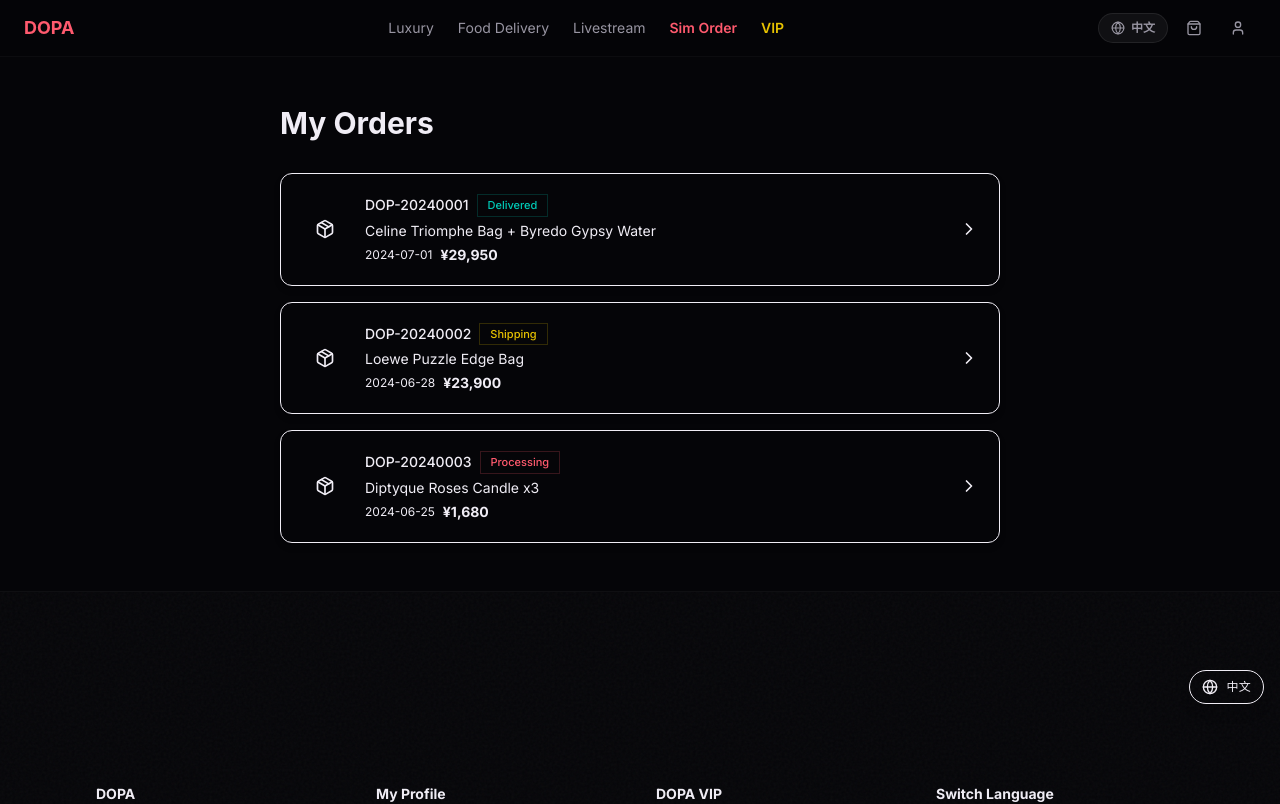
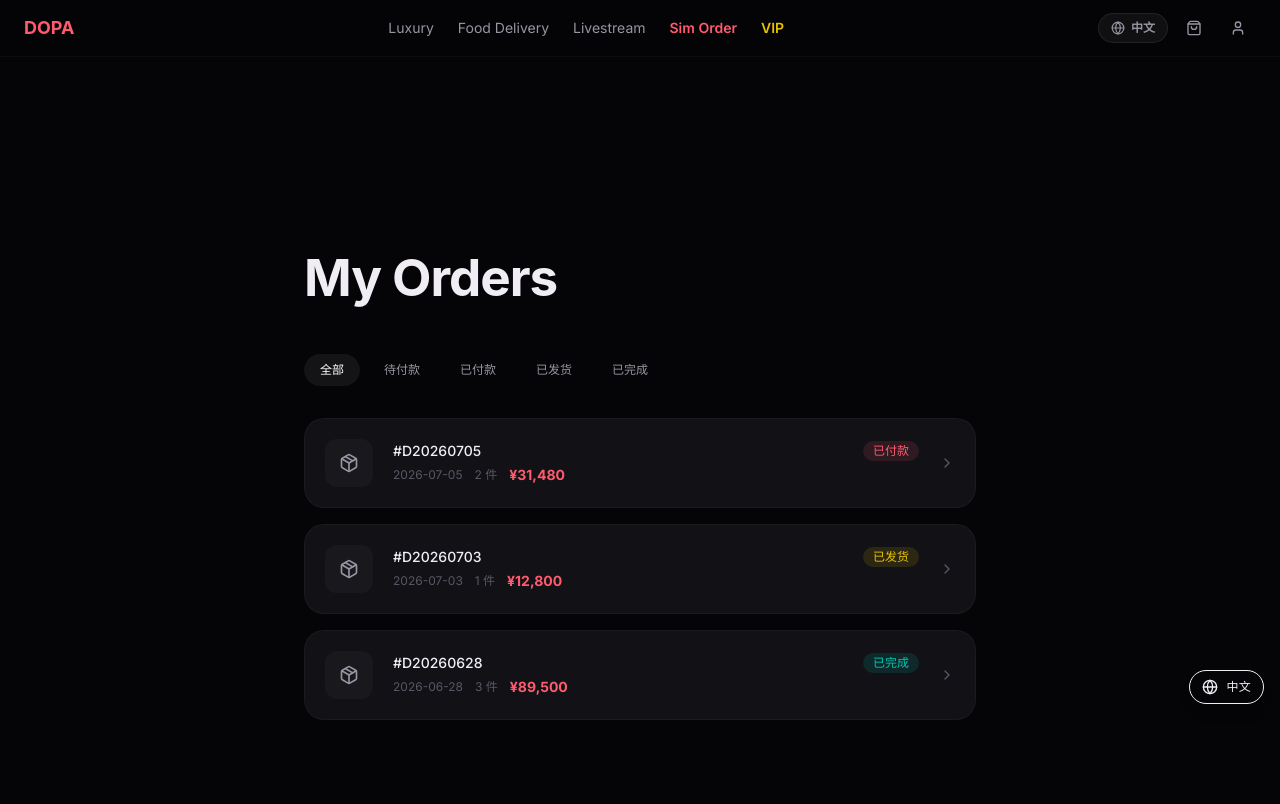
Before and after one commit to chenzhize60-design/dopa-platform, a Next.js app: page /en/orders in a window 1280 px wide. Shown: the top 804 px of the page. Built offline with nearby package versions, Linux system fonts and the light colour scheme; a web font is replaced by a local one.

Commit message:
Orders page + SkinContext provider for theme switching

```diff
--- a/src/app/[locale]/layout.tsx
+++ b/src/app/[locale]/layout.tsx
@@ -3,6 +3,7 @@
 import { notFound } from "next/navigation";
 import { routing } from "@/i18n/routing";
 import { LanguageSwitcher } from "@/components/brand/LanguageSwitcher";
+import { ClientProviders } from "@/components/ClientProviders";
 import type { Metadata } from "next";
 
 type Props = {
@@ -30,7 +31,9 @@
 
   return (
     <NextIntlClientProvider messages={messages}>
-      {children}
+      <ClientProviders>
+        {children}
+      </ClientProviders>
       <LanguageSwitcher />
     </NextIntlClientProvider>
   );
--- a/src/app/[locale]/orders/page.tsx
+++ b/src/app/[locale]/orders/page.tsx
@@ -1,105 +1,72 @@
 "use client";
 
 import Link from "next/link";
+import { useTranslations, useLocale } from "next-intl";
 import { Package, ChevronRight } from "lucide-react";
 import { Header } from "@/components/layout/Header";
 import { Footer } from "@/components/layout/Footer";
-import { Badge } from "@/components/brand/Badge";
-import { useTranslations } from "next-intl";
 
 const orders = [
-  {
-    id: "DOP-20240001",
-    date: "2024-07-01",
-    status: "delivered" as const,
-    items: "Celine Triomphe Bag + Byredo Gypsy Water",
-    total: "¥29,950",
-  },
-  {
-    id: "DOP-20240002",
-    date: "2024-06-28",
-    status: "shipping" as const,
-    items: "Loewe Puzzle Edge Bag",
-    total: "¥23,900",
-  },
-  {
-    id: "DOP-20240003",
-    date: "2024-06-25",
-    status: "processing" as const,
-    items: "Diptyque Roses Candle x3",
-    total: "¥1,680",
-  },
+  { id: "D20260705", date: "2026-07-05", items: 2, total: "¥31,480", status: "paid", statusLabel: "已付款" },
+  { id: "D20260703", date: "2026-07-03", items: 1, total: "¥12,800", status: "shipped", statusLabel: "已发货" },
+  { id: "D20260628", date: "2026-06-28", items: 3, total: "¥89,500", status: "completed", statusLabel: "已完成" },
 ];
-
-const statusConfig = {
-  delivered: { label: "Delivered", variant: "verified" as const },
-  shipping: { label: "Shipping", variant: "hot" as const },
-  processing: { label: "Processing", variant: "new" as const },
-};
 
 export default function OrdersPage() {
   const t = useTranslations();
+  const locale = useLocale();
+
   return (
-    <div className="min-h-screen flex flex-col">
+    <main className="overflow-x-hidden w-full max-w-full min-h-screen">
       <Header />
+      <section className="section-cinema px-6 sm:px-12 lg:px-24">
+        <div className="max-w-2xl mx-auto">
+          <h1 className="h2-cinema text-[var(--t-high)] mb-12">{t("orders.title")}</h1>
 
-      <main className="flex-1 max-w-3xl mx-auto px-4 sm:px-6 py-12 w-full">
-        <h1 className="text-3xl font-display font-bold text-text-primary mb-8">
-          {t("orders.title")}
-        </h1>
+          <div className="flex gap-2 mb-8">
+            {["全部", "待付款", "已付款", "已发货", "已完成"].map((s, i) => (
+              <button key={s} className={`px-4 py-2 rounded-full text-xs font-medium transition-all ${i === 0 ? "text-white" : ""}`}
+                style={i === 0 ? { backgroundColor: "rgba(255,255,255,0.06)" } : { color: "var(--t-mid)" }}>
+                {s}
+              </button>
+            ))}
+          </div>
 
-        {orders.length === 0 ? (
-          <div className="flex flex-col items-center justify-center py-20 text-text-muted">
-            <Package className="size-16 mb-4" />
-            <p className="text-lg">{t("orders.emptyTitle")}</p>
-          </div>
-        ) : (
-          <div className="flex flex-col gap-4">
-            {orders.map((order) => {
-              const status = statusConfig[order.status];
-              return (
-                <Link
-                  key={order.id}
-                  href={`/orders/${order.id}`}
-                  className="flex items-center gap-4 p-5 rounded-xl bg-bg-surface border border-border-default hover:border-border-default/60 transition-shadow duration-250"
-                  style={{
-                    boxShadow:
-                      "0 1px 2px rgba(0,0,0,0.04), 0 4px 8px rgba(0,0,0,0.06)",
-                  }}
-                >
-                  <div className="size-12 rounded-xl bg-bg-elevated flex items-center justify-center">
-                    <Package className="size-5 text-text-secondary" />
+          {orders.length === 0 ? (
+            <div className="flex flex-col items-center justify-center py-20">
+              <Package className="size-16 mb-6" style={{ color: "var(--t-low)" }} />
+              <p className="text-lg text-[var(--t-mid)] mb-2">{t("orders.emptyTitle")}</p>
+              <Link href={`/${locale}`} className="text-sm font-bold hover:underline" style={{ color: "var(--accent)" }}>{t("orders.emptyAction")}</Link>
+            </div>
+          ) : (
+            <div className="space-y-4">
+              {orders.map((o) => (
+                <Link key={o.id} href={`/${locale}/orders/${o.id}`} className="card-cinema p-5 flex items-center gap-5 cursor-pointer group">
+                  <div className="size-12 rounded-xl flex items-center justify-center" style={{ backgroundColor: "rgba(255,255,255,0.03)" }}>
+                    <Package className="size-5" style={{ color: "var(--t-mid)" }} />
                   </div>
-                  <div className="flex-1 min-w-0">
-                    <div className="flex items-center gap-2 mb-1">
-                      <span className="text-sm font-medium text-text-primary">
-                        {order.id}
-                      </span>
-                      <Badge variant={status.variant} showIcon={false}>
-                        {status.label}
-                      </Badge>
-                    </div>
-                    <p className="text-sm text-text-muted truncate">
-                      {order.items}
-                    </p>
-                    <div className="flex items-center gap-2 mt-1">
-                      <span className="text-xs text-text-muted">
-                        {order.date}
-                      </span>
-                      <span className="text-sm font-bold text-text-primary">
-                        {order.total}
+                  <div className="flex-1">
+                    <div className="flex items-center justify-between">
+                      <span className="text-sm font-medium text-[var(--t-high)]">#{o.id}</span>
+                      <span className="text-xs px-2.5 py-0.5 rounded-full font-medium"
+                        style={{ backgroundColor: o.status === "paid" ? "rgba(255,90,110,0.12)" : o.status === "shipped" ? "rgba(232,195,0,0.12)" : "rgba(0,201,182,0.12)", color: o.status === "paid" ? "var(--accent)" : o.status === "shipped" ? "var(--warm)" : "var(--cool)" }}>
+                        {o.statusLabel}
                       </span>
                     </div>
+                    <div className="flex items-center gap-3 mt-1">
+                      <span className="text-xs" style={{ color: "var(--t-low)" }}>{o.date}</span>
+                      <span className="text-xs" style={{ color: "var(--t-low)" }}>{o.items} 件</span>
+                      <span className="text-sm font-bold" style={{ color: "var(--accent)" }}>{o.total}</span>
+                    </div>
                   </div>
-                  <ChevronRight className="size-5 text-text-muted shrink-0" />
+                  <ChevronRight className="size-4" style={{ color: "var(--t-low)" }} />
                 </Link>
-              );
-            })}
-          </div>
-        )}
-      </main>
-
+              ))}
+            </div>
+          )}
+        </div>
+      </section>
       <Footer />
-    </div>
+    </main>
   );
 }
--- /dev/null
+++ b/src/components/ClientProviders.tsx
@@ -0,0 +1,8 @@
+"use client";
+
+import { ReactNode } from "react";
+import { SkinProvider } from "@/contexts/SkinContext";
+
+export function ClientProviders({ children }: { children: ReactNode }) {
+  return <SkinProvider>{children}</SkinProvider>;
+}
--- /dev/null
+++ b/src/contexts/SkinContext.tsx
@@ -0,0 +1,42 @@
+"use client";
+
+import { createContext, useContext, useState, useCallback, type ReactNode } from "react";
+import { skins, getSkin, type Skin } from "@/lib/skins";
+
+interface SkinContextType {
+  current: Skin;
+  switchSkin: (id: string) => void;
+  available: Skin[];
+}
+
+const SkinContext = createContext<SkinContextType>({
+  current: skins[0],
+  switchSkin: () => {},
+  available: skins,
+});
+
+export function SkinProvider({ children }: { children: ReactNode }) {
+  const [skinId, setSkinId] = useState("midnight");
+
+  const switchSkin = useCallback((id: string) => {
+    const skin = getSkin(id);
+    if (skin) {
+      setSkinId(id);
+      // Apply skin colors as CSS variables
+      const root = document.documentElement;
+      root.style.setProperty("--block-1", skin.colors.primary);
+      root.style.setProperty("--block-2", skin.colors.secondary);
+      root.style.setProperty("--block-3", skin.colors.tertiary);
+      root.style.setProperty("--block-4", skin.colors.accent);
+      root.style.setProperty("--void", skin.colors.base);
+    }
+  }, []);
+
+  return (
+    <SkinContext.Provider value={{ current: getSkin(skinId), switchSkin, available: skins }}>
+      {children}
+    </SkinContext.Provider>
+  );
+}
+
+export const useSkin = () => useContext(SkinContext);
```
